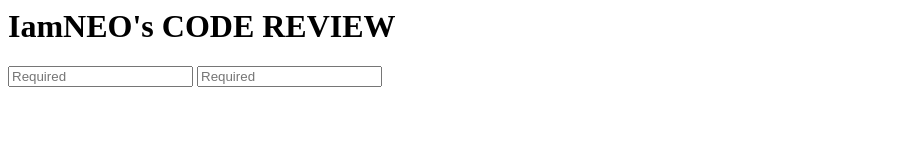
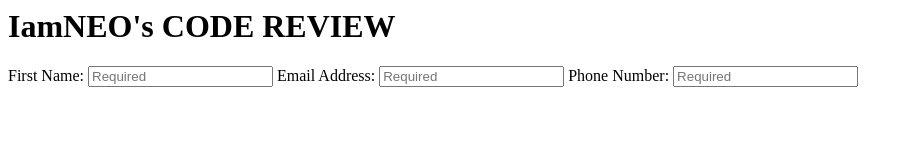
Before and after one commit to iamneo-production/fdfbfbdecf305541718bbaaaabbcbbfefone, a website: page public/index.html in a window 1280 px wide. Shown: the whole page, without its empty margins (0-913 px from the left). Drawn offline with Linux system fonts and the light colour scheme.

Commit message:
Backup Commit

```diff
--- a/public/index.html
+++ b/public/index.html
@@ -4,9 +4,13 @@
     </head>
     <body>
         <form>
-        <label></label>
+        <label for="fname">First Name:</label>
         <input type="text" id="name" name="user_name" placeholder="Required" required>
+        <label for="email">Email Address:</label>
         <input type="email" id="email" name="user_mail" placeholder="Required" required>
-        </form>
+        <label for="pnumber">Phone Number:</label>
+        <input type="email" id="pnumber" name="user_Number" placeholder="Required" required>
+        <label
+    </form>
     </body>
 </html>
```
